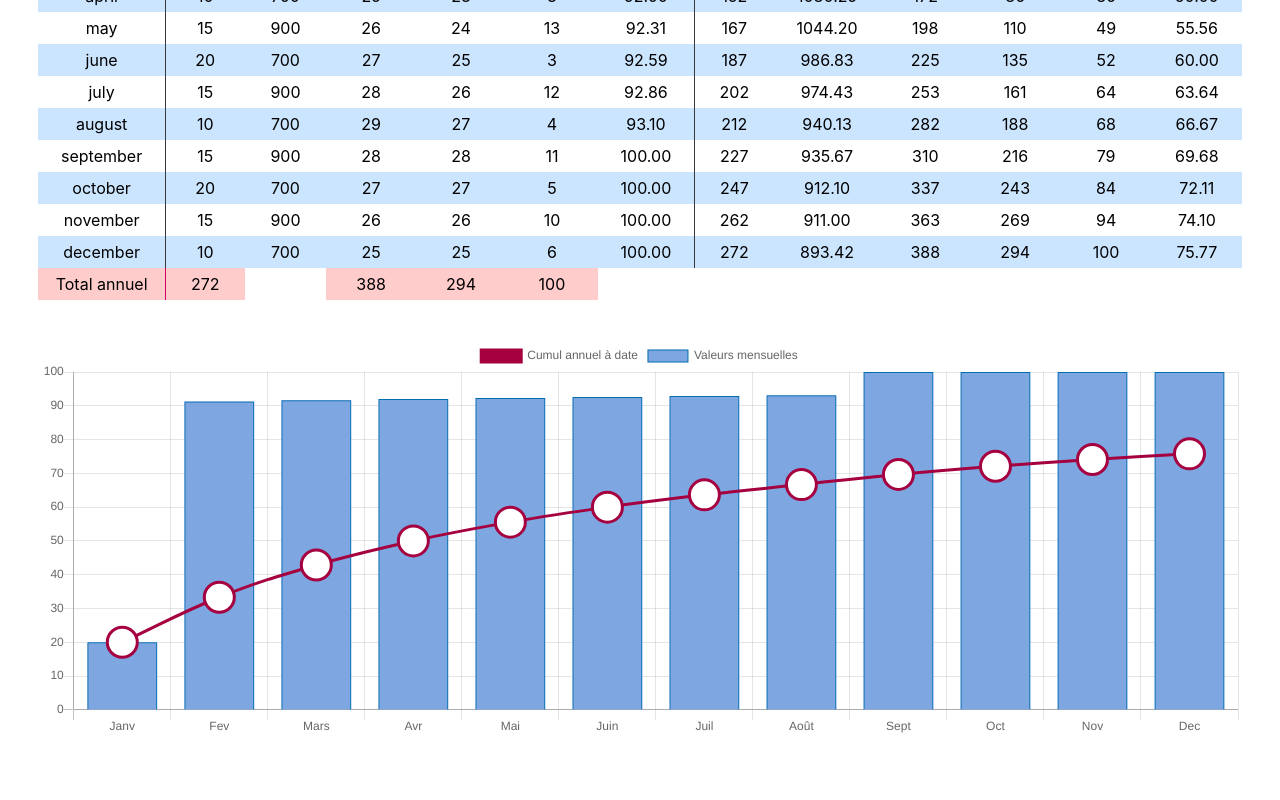
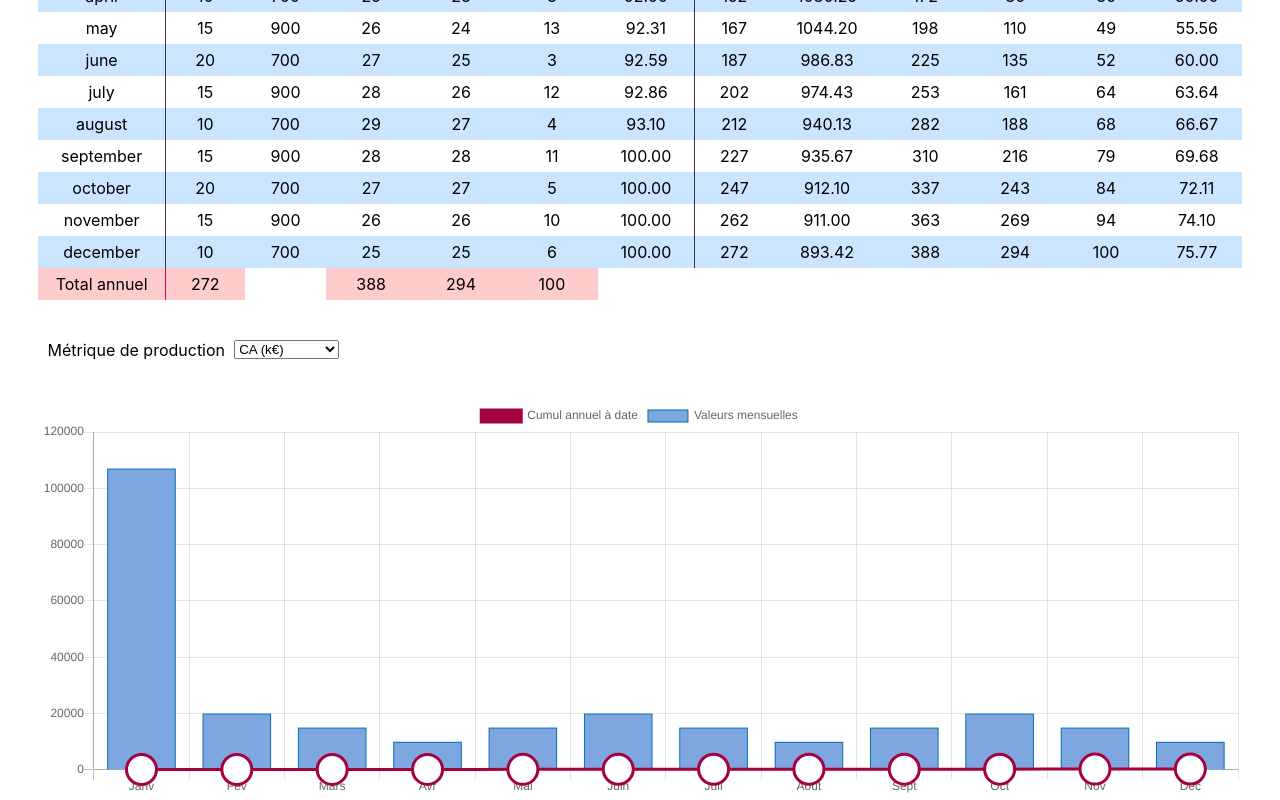
Before and after one commit to nicoudsarah/planbot, a React (Create React App) app: page / in a window 1280 px wide. Shown: the part 526-1326 px from the top of the page. Before the commit the page ends 1266 px from the top, so only its background shows below. Built offline with nearby package versions, Linux system fonts and the light colour scheme.

Commit message:
[dev] insert selection button and link it to the chart

```diff
--- a/src/API.js
+++ b/src/API.js
@@ -96,13 +96,17 @@ export const fetchProjectTypes = async () => {
     });
 }
 
-
-
 export const fetchProductionMetrics = async() => {
     return new Promise ( (resolve, _) => {
         const actualYearJSONForAllProduction = Json_CE_All_YEAR_2021_PROJ_All
         resolve(actualYearJSONForAllProduction)
     })
+}
 
-    //renvoie le JSON
+export const fetchProductionMetricsLabel = async () => {
+    return new Promise((resolve, _) => {
+        const projectsType = [{key: "CA", value: "CA (k€)"}, {key: "TJM", value: "TJM (€)"}, {key: "availableDays", value:"# Jours dispo"},
+            {key: "productionDays", value: "# Jours prod"}, {key: "interProductionDays", value: "# Jours interP"}, {key: "TO", value:"TO (%)"}]
+        resolve(projectsType);
+    });
 }
--- a/src/components/ExcellenceCenter.js
+++ b/src/components/ExcellenceCenter.js
@@ -2,7 +2,7 @@ import React, {useEffect, useState} from "react";
 import FilterSelector from "./FilterSelector";
 import ExcellenceCenterTable from "./ExcellenceCenterTable";
 import ExcellenceCenterBarChart from "./ExcellenceCenterBarChart";
-import {fetchExcellenceCenters, fetchYears, fetchProjectTypes} from "../API";
+import {fetchExcellenceCenters, fetchYears, fetchProjectTypes, fetchProductionMetricsLabel} from "../API";
 import "./ExcellenceCenter.scss";
 
 const ExcellenceCenter = () => {
@@ -18,6 +18,10 @@ const ExcellenceCenter = () => {
 
     const [projectTypesFilters, setProjectsTypesFilters] = useState([])
     const [currentProjectTypesFilter, changeProjectTypesFilter] = useState(projectTypesFilters.length>0 ? projectTypesFilters[0].key : 'all');
+
+    const [productionMetric, setProductionMetric] = useState([]);
+    const [currentProductionMetric, changeProductionMetric] = useState(productionMetric.length>0 ? productionMetric[0].key : "CA");
+
 
     useEffect( () => {
 
@@ -50,6 +54,16 @@ const ExcellenceCenter = () => {
 
     }, [])
 
+    useEffect( () => {
+
+        const getProductionMetrics = async () => {
+            const productionMetrics = await fetchProductionMetricsLabel()
+            setProductionMetric(productionMetrics)
+        }
+        getProductionMetrics()
+
+    }, [])
+
 
     const handleExcellenceCentersFilterChange = (e) => {
         changeExcellenceCentersFilter(e.target.value);
@@ -61,6 +75,10 @@ const ExcellenceCenter = () => {
 
     const handleProjectTypesFilterChange = (e) => {
         changeProjectTypesFilter(e.target.value);
+    }
+
+    const handleProductionMetricFilterChange = (e) => {
+        changeProductionMetric(e.target.value);
     }
 
     return (
@@ -82,7 +100,12 @@ const ExcellenceCenter = () => {
             <ExcellenceCenterTable className="excellence-center__table" excellenceCenter={currentExcellenceCentersFilter} year={currentYear} projectType={currentProjectTypesFilter}/>
             <br/>
             <br/>
-            <ExcellenceCenterBarChart productionMetricsLabel={"TJM"}/>
+            <div className="excellence-center__button-item">
+                <FilterSelector label="Métrique de production" options={productionMetric} id="productionMetric" onChange={handleProductionMetricFilterChange}/>
+            </div>
+            <br/>
+            <br/>
+            <ExcellenceCenterBarChart productionMetricsLabel={currentProductionMetric}/>
         </div>
     );
 }
--- a/src/components/ExcellenceCenterBarChart.js
+++ b/src/components/ExcellenceCenterBarChart.js
@@ -43,7 +43,7 @@ const ExcellenceCenterBarChart = ({productionMetricsLabel}) => {
         }
     }
 
-    const displayMonthlyValues = extractProductionMetricFromJson ("TO")
+    const displayMonthlyValues = extractProductionMetricFromJson (productionMetricsLabel)
 
 
     const computeCumulatedMetricsFromJson = (productionMetricsLabel) => {
@@ -63,7 +63,7 @@ const ExcellenceCenterBarChart = ({productionMetricsLabel}) => {
         }
     }
 
-    const displayedCumulatedValues = computeCumulatedMetricsFromJson("TO")
+    const displayedCumulatedValues = computeCumulatedMetricsFromJson(productionMetricsLabel)
 
 
     return <div>
```
